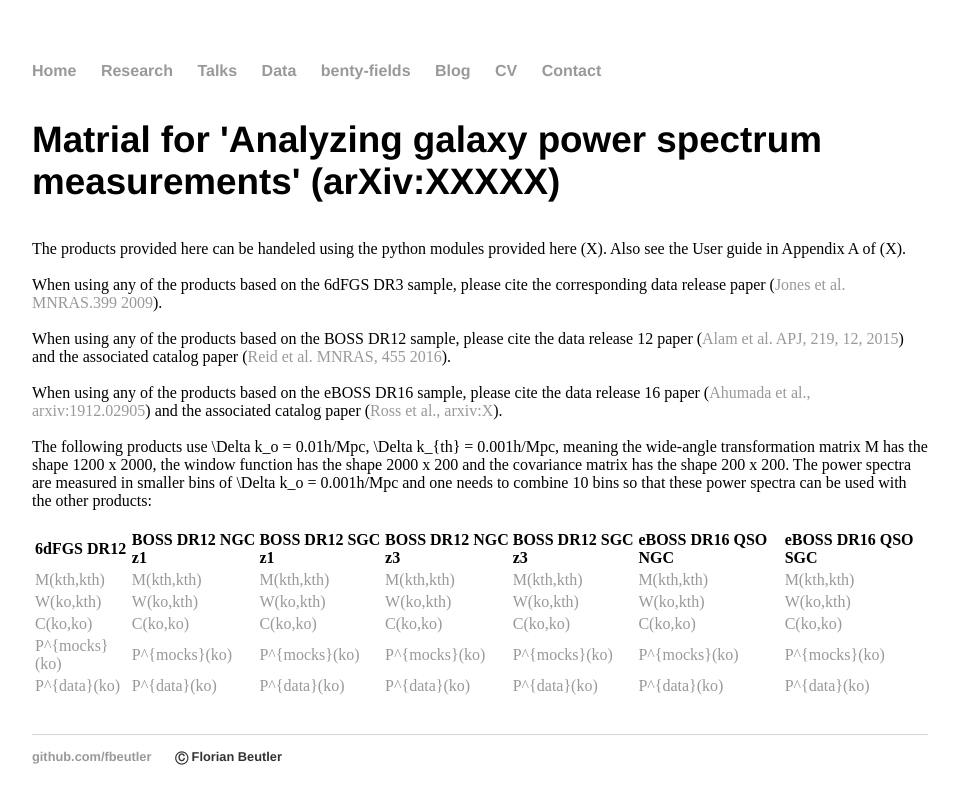
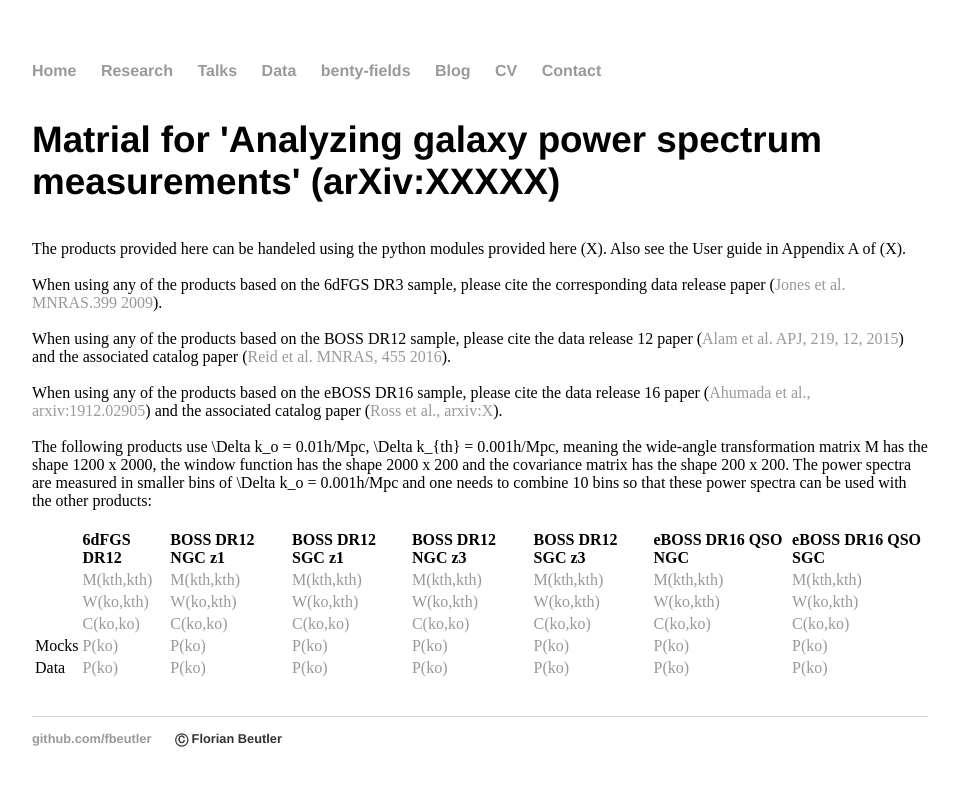
Before and after one commit to fbeutler/fbeutler.github.io, a Jekyll site: the page built from hub/deconv_paper.html, in a window 1280 px wide. Shown: the top 804 px of the page, without its empty margins (160-1119 px from the left). Built offline with Jekyll 4.4.1, drawn with Linux system fonts in a browser that asks for light colours.

Commit message:
Update deconv_paper.html

```diff
--- a/hub/deconv_paper.html
+++ b/hub/deconv_paper.html
@@ -30,6 +30,7 @@ title: Some material
 
 <table style="width:100%">
   <tr style="text-align: left">
+    <td></td>
     <th>6dFGS DR12</th>
     <th>BOSS DR12 NGC z1</th>
     <th>BOSS DR12 SGC z1</th>
@@ -39,6 +40,7 @@ title: Some material
     <th>eBOSS DR16 QSO SGC</th>
   </tr>
   <tr style="text-align: left">
+    <td></td>
     <td><a href="M_6dFGS_DR3_1_1_1_1_1_1200_2000.matrix.gz">M(kth,kth)</a></td>
     <td><a href="M_BOSS_DR12_NGC_z1_V6C_1_1_1_1_1_1200_2000.matrix.gz">M(kth,kth)</a></td>
     <td><a href="M_BOSS_DR12_SGC_z1_V6C_1_1_1_1_1_1200_2000.matrix.gz">M(kth,kth)</a></td>
@@ -48,6 +50,7 @@ title: Some material
     <td><a href="M_eBOSS_DR16_QSO_SGC_1_1_1_1_1_1200_2000.matrix.gz">M(kth,kth)</a></td>
   </tr>
   <tr style="text-align: left">
+    <td></td>
     <td><a href="W_6dFGS_DR3_1_1_1_1_1_10_2000_2000.matrix.gz">W(ko,kth)</a></td>
     <td><a href="W_BOSS_DR12_NGC_z1_V6C_1_1_1_1_1_10_2000_2000.matrix.gz">W(ko,kth)</a></td>
     <td><a href="W_BOSS_DR12_SGC_z1_V6C_1_1_1_1_1_10_2000_2000.matrix.gz">W(ko,kth)</a></td>
@@ -57,6 +60,7 @@ title: Some material
     <td><a href="W_eBOSS_DR16_QSO_SGC_1_1_1_1_1_10_2000_2000.matrix.gz">W(ko,kth)</a></td>
   </tr>
   <tr style="text-align: left">
+    <td></td>
     <td><a href="C_600_6dFGS_DR3_1_1_1_1_1_10_200_200.matrix.gz">C(ko,ko)</a></td>
     <td><a href="C_2048_BOSS_DR12_NGC_z1_V6C_1_1_1_1_1_10_200_200.matrix.gz">C(ko,ko)</a></td>
     <td><a href="C_2048_BOSS_DR12_SGC_z1_V6C_1_1_1_1_1_10_200_200.matrix.gz">C(ko,ko)</a></td>
@@ -66,22 +70,24 @@ title: Some material
     <td><a href="C_1000_eBOSS_DR16_QSO_SGC_1_1_1_1_1_10_200_200.matrix.gz">C(ko,ko)</a></td>
   </tr>
   <tr style="text-align: left">
-    <td><a href="X.tar.gz">P^{mocks}(ko)</a></td>
-    <td><a href="X.tar.gz">P^{mocks}(ko)</a></td>
-    <td><a href="X.tar.gz">P^{mocks}(ko)</a></td>
-    <td><a href="X.tar.gz">P^{mocks}(ko)</a></td>
-    <td><a href="X.tar.gz">P^{mocks}(ko)</a></td>
-    <td><a href="X.tar.gz">P^{mocks}(ko)</a></td>
-    <td><a href="X.tar.gz">P^{mocks}(ko)</a></td>
+    <td>Mocks</td>
+    <td><a href="X.tar.gz">P(ko)</a></td>
+    <td><a href="X.tar.gz">P(ko)</a></td>
+    <td><a href="X.tar.gz">P(ko)</a></td>
+    <td><a href="X.tar.gz">P(ko)</a></td>
+    <td><a href="X.tar.gz">P(ko)</a></td>
+    <td><a href="X.tar.gz">P(ko)</a></td>
+    <td><a href="X.tar.gz">P(ko)</a></td>
   </tr>
   <tr style="text-align: left">
-    <td><a href="X.tar.gz">P^{data}(ko)</a></td>
-    <td><a href="X.tar.gz">P^{data}(ko)</a></td>
-    <td><a href="X.tar.gz">P^{data}(ko)</a></td>
-    <td><a href="X.tar.gz">P^{data}(ko)</a></td>
-    <td><a href="X.tar.gz">P^{data}(ko)</a></td>
-    <td><a href="X.tar.gz">P^{data}(ko)</a></td>
-    <td><a href="X.tar.gz">P^{data}(ko)</a></td>
+    <td>Data</td>
+    <td><a href="X.tar.gz">P(ko)</a></td>
+    <td><a href="X.tar.gz">P(ko)</a></td>
+    <td><a href="X.tar.gz">P(ko)</a></td>
+    <td><a href="X.tar.gz">P(ko)</a></td>
+    <td><a href="X.tar.gz">P(ko)</a></td>
+    <td><a href="X.tar.gz">P(ko)</a></td>
+    <td><a href="X.tar.gz">P(ko)</a></td>
   </tr>
 </table><br>
 
```
